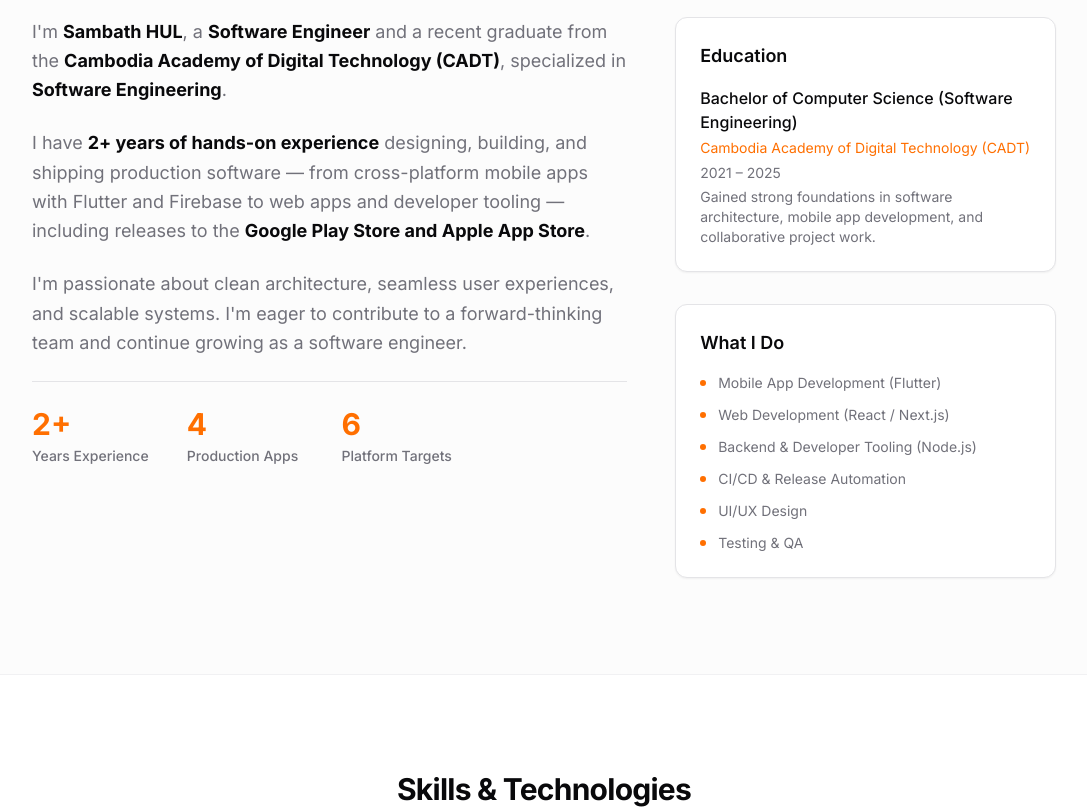
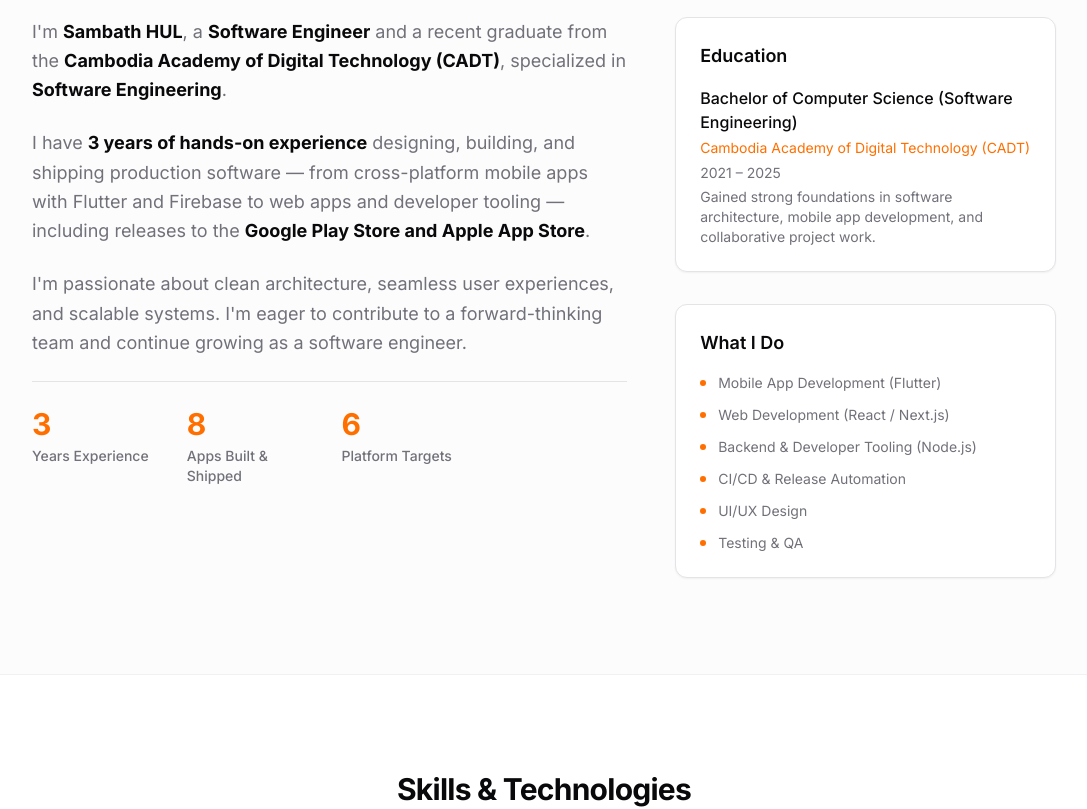
Before and after one commit to hulsambath/hulsambath.github.io, a Next.js app: page / in a window 1280 px wide. Shown: the part 1180-1989 px from the top of the page, without its empty margins (96-1183 px from the left). Built offline with nearby package versions, Linux system fonts and the light colour scheme.

Commit message:
feat(portfolio): update experience to 3 years and catalogue 8 apps with organization tags

```diff
--- a/generate_llms.mjs
+++ b/generate_llms.mjs
@@ -20,11 +20,11 @@ const education = {
 };
 
 const bio =
-  "Sambath HUL is a Software Engineer based in Phnom Penh, Cambodia, with 2+ years of " +
+  "Sambath HUL is a Software Engineer based in Phnom Penh, Cambodia, with 3 years of " +
   "hands-on experience designing, building, and shipping production software — primarily " +
   "cross-platform mobile apps with Flutter and Firebase, plus web apps and developer tooling. " +
-  "He has built and released multiple apps to the Google Play Store and Apple App Store, " +
-  "including white-label / multi-tenant platforms, and works with an MVVM + Repository architecture, " +
+  "He has built and shipped 8 apps across enterprise travel, media voting, agricultural tech, and healthcare AI, " +
+  "releasing to the Google Play Store and Apple App Store, and works with an MVVM + Repository architecture, " +
   "full internationalization (English/Khmer), and CI/CD automation.";
 
 const { author, stats, skills, technologies, experience, projects } = site;
--- a/src/App.tsx
+++ b/src/App.tsx
@@ -153,9 +153,9 @@ export default function App() {
                   <strong className="text-foreground font-medium">
                     Edge AI (TensorFlow Lite)
                   </strong>
-                  , and resilient full-stack backends. Shipped 4+ production apps
-                  across travel super-apps, live event voting, and ophthalmic
-                  healthcare.
+                  , and resilient full-stack backends. Shipped & developed 8 apps
+                  across enterprise travel, media voting, agricultural tech, and
+                  ophthalmic healthcare.
                 </p>
 
                 {/* Actions & Social Links */}
@@ -315,7 +315,7 @@ export default function App() {
                       <div className="absolute bottom-3 left-3 z-10 flex items-center gap-1.5 px-2.5 py-1.5 rounded-xl bg-background/90 backdrop-blur-md border border-border/80 shadow-md text-xs font-semibold">
                         <span className="text-sm">📱</span>
                         <span className="tracking-tight text-foreground">
-                          4+ Store Apps
+                          8 Apps Built
                         </span>
                       </div>
 
@@ -343,9 +343,9 @@ export default function App() {
             {/* Quick Stats Metric Strip */}
             <div className="mt-16 w-full grid grid-cols-2 sm:grid-cols-4 gap-4 p-3 sm:p-4 rounded-2xl border border-border/60 bg-card/60 backdrop-blur-md shadow-sm">
               {[
+                { label: "Hands-on Experience", value: "3 Years", icon: "⏱️" },
+                { label: "Apps Built & Shipped", value: "8 Apps", icon: "🚀" },
                 { label: "Production Dart LOC", value: "208K+", icon: "💻" },
-                { label: "Live Store Apps", value: "4 Apps", icon: "🚀" },
-                { label: "Target OS Platforms", value: "6 OS", icon: "🌐" },
                 { label: "Edge AI Diagnosis", value: "100% Offline", icon: "⚡" },
               ].map((stat) => (
                 <div
@@ -401,7 +401,7 @@ export default function App() {
                 <p>
                   I have{" "}
                   <strong className="text-foreground">
-                    2+ years of hands-on experience
+                    3 years of hands-on experience
                   </strong>{" "}
                   designing, building, and shipping production software — from
                   cross-platform mobile apps with Flutter and Firebase to web
--- a/src/content/site.js
+++ b/src/content/site.js
@@ -13,8 +13,8 @@ export const site = {
     },
   },
   stats: [
-    { label: "Years Experience", value: "2+" },
-    { label: "Production Apps", value: "4" },
+    { label: "Years Experience", value: "3" },
+    { label: "Apps Built & Shipped", value: "8" },
     { label: "Platform Targets", value: "6" },
   ],
   skills: {
@@ -153,18 +153,39 @@ export const site = {
   },
   projects: [
     {
-      icon: "🚌",
-      title: "BookMeBus",
-      image: "/assets/bookmebus_icon.jpg",
+      icon: "🎬",
+      title: "HangMeas App",
+      image: "/assets/hangmeas_icon.jpg",
       description:
-        "Flagship consumer travel super-app covering five booking verticals — bus, ferry, hotel, airport transfer, and private taxi — across 80+ screen modules. Features ABA PayWay payments, live chat & customer service, coupon/promo codes, multi-language, push notifications, booking & transaction history, and privacy-compliance flows.",
-      tech: ["Flutter", "Dart", "ABA PayWay", "Firebase", "Provider"],
+        "An all-in-one entertainment & live-voting platform — YouTube live-stream integration with real-time viewer counts, an interactive vote tap-counter for national TV shows (Got Talent, The Voice Cambodia), event & show details, ticketing, in-app vote top-up, social login, and maps. Primary author/maintainer (358 commits) across 6 platform targets on a multi-tenant MVVM monorepo.",
+      tech: [
+        "Flutter",
+        "Dart",
+        "Firebase",
+        "YouTube Live",
+        "In-App Purchase",
+        "MVVM",
+      ],
+      demoUrl: "https://youtube.com/watch?v=PtlsVe9Ljvk",
+      sourceUrl: null,
+      playStoreUrl:
+        "https://play.google.com/store/apps/details?id=com.hangmeas.app",
+      appStoreUrl:
+        "https://apps.apple.com/in/app/hang-meas-mobile/id6748306637",
+      company: "BookMeBus Co., Ltd.",
+    },
+    {
+      icon: "🚍",
+      title: "Oudong Express",
+      image: "/assets/oudong_icon.jpg",
+      description:
+        "A branded passenger transport operator app proving out the multi-tenant white-label architecture, sharing a common core package with dedicated prod/staging flavors and Firebase configs. Includes documented performance-optimization work across the shared 25K-LOC reusable core of HTTP clients, models, and services.",
+      tech: ["Flutter", "Dart", "MVVM", "Firebase", "Multi-tenant"],
       demoUrl: null,
       sourceUrl: null,
       playStoreUrl:
-        "https://play.google.com/store/apps/details?id=com.bookmebus.bookmebus",
-      appStoreUrl:
-        "https://apps.apple.com/in/app/bookmebus-bus-ferry-and-taxi/id1101077306",
+        "https://play.google.com/store/apps/details?id=com.oudongexpress.app",
+      appStoreUrl: "https://apps.apple.com/us/app/oudong-express/id6761469150",
       company: "BookMeBus Co., Ltd.",
     },
     {
@@ -196,26 +217,38 @@ export const site = {
       company: "BookMeBus Co., Ltd.",
     },
     {
-      icon: "🎬",
-      title: "HangMeas App",
-      image: "/assets/hangmeas_icon.jpg",
+      icon: "🌾",
+      title: "CAO Farm Book",
       description:
-        "An all-in-one entertainment & live-voting platform — YouTube live-stream integration with real-time viewer counts, an interactive vote tap-counter for national TV shows (Got Talent, The Voice Cambodia), event & show details, ticketing, in-app vote top-up, social login, and maps. Primary author/maintainer (358 commits) across 6 platform targets on a multi-tenant MVVM monorepo.",
+        "Agricultural farm management and record-keeping mobile application built with Flutter. Enables farmers and agricultural operators to log crop growth cycles, manage livestock records, monitor operational expenses, and synchronize field data with backend APIs.",
+      tech: ["Flutter", "Dart", "REST API", "SQLite", "Provider"],
+      demoUrl: null,
+      sourceUrl: null,
+      playStoreUrl: null,
+      appStoreUrl: null,
+      company: "CamMob Co., Ltd.",
+    },
+    {
+      icon: "🏥",
+      title: "VisionCareAI Detect & Consult",
+      image: "/assets/visioncareai_icon.png",
+      description:
+        "Full-stack ophthalmic diagnostic and teleconsultation platform featuring a dual-stage ML pipeline (DenseNet disease classification + binary eye verification) with OpenCV CLAHE enhancement. Built with a hybrid inference engine combining cloud REST APIs and on-device TFLite fallback for offline operation, backed by a Laravel 11 Sanctum API and a Cupertino-styled Flutter mobile app with bilingual Khmer/English support.",
       tech: [
         "Flutter",
         "Dart",
-        "Firebase",
-        "YouTube Live",
-        "In-App Purchase",
-        "MVVM",
+        "TensorFlow Lite",
+        "Python / Flask",
+        "OpenCV",
+        "Laravel 11",
+        "Sanctum",
+        "Provider",
       ],
-      demoUrl: "https://youtube.com/watch?v=PtlsVe9Ljvk",
-      sourceUrl: null,
-      playStoreUrl:
-        "https://play.google.com/store/apps/details?id=com.hangmeas.app",
-      appStoreUrl:
-        "https://apps.apple.com/in/app/hang-meas-mobile/id6748306637",
-      company: "Company Project",
+      demoUrl: null,
+      sourceUrl: "https://github.com/LengTech11/VisionCareAI-Detect-Consult",
+      playStoreUrl: null,
+      appStoreUrl: null,
+      company: "School Project (CADT Capstone)",
     },
     {
       icon: "🔍",
@@ -237,42 +270,42 @@ export const site = {
       sourceUrl: null,
       playStoreUrl: null,
       appStoreUrl: null,
+      company: "Personal Project",
     },
     {
-      icon: "🚍",
-      title: "Oudong Express",
-      image: "/assets/oudong_icon.jpg",
+      icon: "🍿",
+      title: "Netflix Clone",
+      image: "/assets/netflix_icon.png",
       description:
-        "A second tenant proving out the multi-tenant white-label architecture, sharing a common core package with dedicated prod/staging flavors and Firebase configs. Includes documented performance-optimization work across the shared 25K-LOC reusable core of HTTP clients, models, and services.",
-      tech: ["Flutter", "Dart", "MVVM", "Firebase", "Multi-tenant"],
+        "Feature-rich mobile entertainment streaming interface built with Flutter. Integrates TMDb RESTful APIs for trending movie discovery, category carousels, detailed synopsis modals, high-resolution poster caching, and video trailer playback.",
+      tech: [
+        "Flutter",
+        "Dart",
+        "REST API",
+        "CachedNetworkImage",
+        "Lottie",
+        "CarouselSlider",
+      ],
+      demoUrl: null,
+      sourceUrl: "https://github.com/hulsambath/netflex_api",
+      playStoreUrl: null,
+      appStoreUrl: null,
+      company: "Personal Project",
+    },
+    {
+      icon: "🚌",
+      title: "BookMeBus Super-App",
+      image: "/assets/bookmebus_icon.jpg",
+      description:
+        "Flagship consumer travel super-app covering five booking verticals — bus, ferry, hotel, airport transfer, and private taxi — across 80+ screen modules. Features ABA PayWay payments, live chat & customer service, coupon/promo codes, multi-language, push notifications, booking & transaction history, and privacy-compliance flows.",
+      tech: ["Flutter", "Dart", "ABA PayWay", "Firebase", "Provider"],
       demoUrl: null,
       sourceUrl: null,
       playStoreUrl:
-        "https://play.google.com/store/apps/details?id=com.oudongexpress.app",
-      appStoreUrl: "https://apps.apple.com/us/app/oudong-express/id6761469150",
-      company: "Company Project",
-    },
-    {
-      icon: "🏥",
-      title: "VisionCareAI Detect & Consult",
-      image: "/assets/visioncareai_icon.png",
-      description:
-        "Full-stack ophthalmic diagnostic and teleconsultation platform featuring a dual-stage ML pipeline (DenseNet disease classification + binary eye verification) with OpenCV CLAHE enhancement. Built with a hybrid inference engine combining cloud REST APIs and on-device TFLite fallback for offline operation, backed by a Laravel 11 Sanctum API and a Cupertino-styled Flutter mobile app with bilingual Khmer/English support.",
-      tech: [
-        "Flutter",
-        "Dart",
-        "TensorFlow Lite",
-        "Python / Flask",
-        "OpenCV",
-        "Laravel 11",
-        "Sanctum",
-        "Provider",
-      ],
-      demoUrl: null,
-      sourceUrl: "https://github.com/LengTech11/VisionCareAI-Detect-Consult",
-      playStoreUrl: null,
-      appStoreUrl: null,
-      company: "Healthcare Project",
+        "https://play.google.com/store/apps/details?id=com.bookmebus.bookmebus",
+      appStoreUrl:
+        "https://apps.apple.com/in/app/bookmebus-bus-ferry-and-taxi/id1101077306",
+      company: "BookMeBus Co., Ltd.",
     },
     {
       icon: "🛠️",
@@ -303,16 +336,16 @@ export const site = {
       period: "June 2024 – Present",
       bullets: [
         "Ship and maintain BookMeBus, a multi-vertical travel super-app (bus, ferry, hotel, airport transfer, private taxi) with ABA PayWay payments, live chat, coupons, and multi-language support across 80+ screen modules",
-        "Built and released two branded operator apps — iBus and BS Bus Cambodia — from a single flavor-based white-label Flutter codebase, and contributed to the React Native → Flutter migration",
-        "Set up projects using MVVM + Repository architecture with a clean, observable, testable code structure; integrated push notifications and privacy-compliance flows",
-        "Delivered cross-platform apps spanning up to 6 OS targets from one Flutter codebase, with code-gen pipelines and full i18n",
-        "Created test cases, performed QA, and released apps to the Google Play Store",
+        "Built and shipped 4 production mobile apps at BMB: Hang Meas (live TV voting & event streaming), Oudong Express, iBus, and BS Bus Cambodia from a flavor-based white-label Flutter architecture",
+        "Contributed to the production React Native → Flutter migration of the operator platform and optimized reusable core packages across 25K+ LOC",
+        "Architected observable, testable mobile code using MVVM + Repository pattern, push notifications, and store privacy-compliance flows",
+        "Created test cases, conducted QA, and managed production releases to the Google Play Store and Apple App Store",
       ],
     },
     {
       initials: "VC",
       role: "Lead Full-Stack & ML Mobile Engineer",
-      company: "VisionCareAI (Healthcare Platform)",
+      company: "VisionCareAI (School Project / CADT Capstone)",
       companyUrl: "https://github.com/LengTech11/VisionCareAI-Detect-Consult",
       period: "2024 – 2025",
       bullets: [
@@ -330,23 +363,22 @@ export const site = {
       companyUrl: "https://www.cam-mob.com/",
       period: "January 2024 – April 2024",
       bullets: [
-        "Assisted in building Flutter mobile applications in a collaborative environment",
-        "Worked with senior developers on state management, API integration, and UI improvements",
-        "Improved teamwork, debugging, and development workflows through hands-on mentorship",
+        "Developed CAO Farm Book, an agricultural farm management mobile application in Flutter for field data logging, crop tracking, and livestock records",
+        "Worked with senior developers on state management, SQLite offline data caching, REST API integration, and responsive mobile UI improvements",
+        "Practiced collaborative Agile workflows, code reviews, and cross-functional team debugging",
       ],
     },
     {
-      initials: "T",
-      role: "Software Engineer - Trovara",
-      company: "Personal Project",
+      initials: "P",
+      role: "Software Engineer (Mobile & AI)",
+      company: "Personal Projects (Trovara & Netflix Clone)",
       companyUrl: null,
-      period: "2023 - Present",
+      period: "2023 – Present",
       bullets: [
-        "Architected and developed Trovara, an AI-powered cross-platform notes app with MVVM + Repository pattern and offline-first ObjectBox storage",
-        "Built a full RAG pipeline for semantic chat over notes — vector search, query rewriting, and multi-LLM support (Gemini / OpenAI / OpenRouter)",
-        "Implemented a knowledge graph linking related notes, quiz generation, and an Insights analytics tab; added imports from Obsidian, Notion, and Storypad",
-        "Delivered bidirectional Google Drive sync with conflict resolution, English/Khmer i18n, and a Pro tier with Google Play billing",
-        "Set up Shorebird OTA updates and a CI/CD pipeline with automated builds and credential management using SOPS",
+        "Architected and shipped Trovara, an AI-powered cross-platform notes app with MVVM + Repository pattern, offline-first ObjectBox storage, and a full RAG semantic vector search pipeline",
+        "Built a Flutter Netflix Clone streaming interface integrating TMDb RESTful APIs, high-performance image caching, dynamic carousels, and trailer preview playback",
+        "Implemented bidirectional Google Drive sync with conflict resolution, knowledge graphs, and quiz generation from user notes",
+        "Integrated Google Play in-app purchases, bilingual Khmer/English i18n, Shorebird OTA updates, and automated CI/CD pipelines",
       ],
     },
   ],
```
Also changed, not shown: public/assets/netflix_icon.png (added), public/llms-full.txt, public/llms.txt, 1 other file (tests, documents, lock files or other folders).
